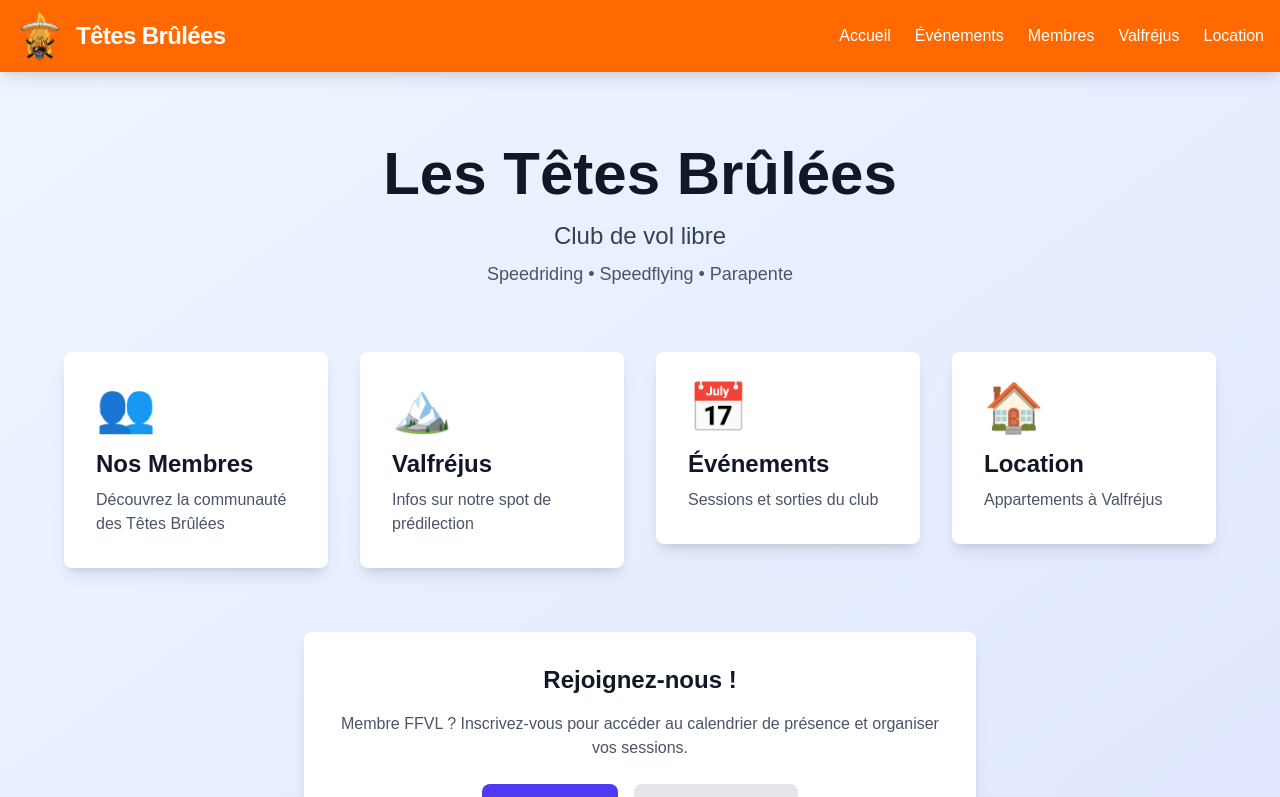
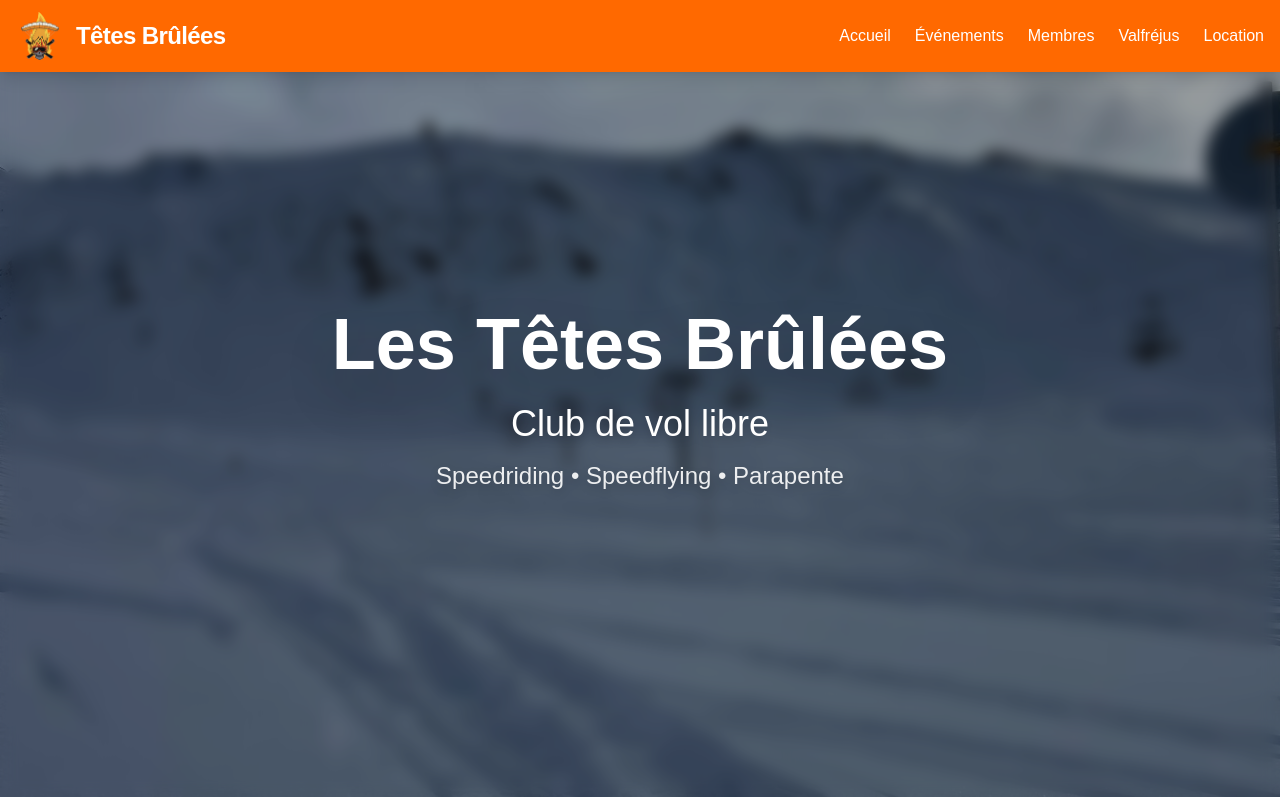
Before and after one commit to clementsbt/tetes-brulees, a Next.js app: page / in a window 1280 px wide. Shown: the top 797 px of the page. Built offline with nearby package versions, Linux system fonts and the light colour scheme.

Commit message:
Refonte page accueil : hero plein écran avec photo montagne en fond

```diff
--- a/app/page.tsx
+++ b/app/page.tsx
@@ -1,21 +1,39 @@
 import Link from 'next/link';
+import Image from 'next/image';
 
 export default function HomePage() {
   return (
-    <div className="min-h-screen bg-gradient-to-br from-blue-50 to-indigo-100 pt-20">
-      <div className="container mx-auto px-4 py-16">
-        {/* Hero Section */}
-        <div className="text-center mb-16">
-          <h1 className="text-6xl font-bold text-gray-900 mb-4">
+    <div className="min-h-screen bg-gradient-to-br from-blue-50 to-indigo-100">
+      {/* Hero Section avec image de fond */}
+      <div className="relative h-screen flex items-center justify-center">
+        {/* Image de fond */}
+        <Image
+          src="/hero-mountain.jpg"
+          alt="Montagne enneigée"
+          fill
+          className="object-cover"
+          priority
+        />
+
+        {/* Overlay avec blur */}
+        <div className="absolute inset-0 bg-black/30 backdrop-blur-sm" />
+
+        {/* Contenu du hero */}
+        <div className="relative z-10 text-center px-4">
+          <h1 className="text-6xl md:text-7xl font-bold text-white mb-6 drop-shadow-2xl">
             Les Têtes Brûlées
           </h1>
-          <p className="text-2xl text-gray-700 mb-2">
+          <p className="text-3xl md:text-4xl text-white mb-4 drop-shadow-lg">
             Club de vol libre
           </p>
-          <p className="text-lg text-gray-600">
+          <p className="text-xl md:text-2xl text-white/90 drop-shadow-lg">
             Speedriding • Speedflying • Parapente
           </p>
         </div>
+      </div>
+
+      {/* Section des cartes */}
+      <div className="container mx-auto px-4 py-16">
 
         {/* Navigation Cards */}
         <div className="grid md:grid-cols-2 lg:grid-cols-4 gap-8 max-w-6xl mx-auto">
@@ -73,7 +91,7 @@ export default function HomePage() {
         </div>
 
         {/* CTA Section */}
-        <div className="text-center mt-16">
+        <div className="text-center mt-16 mb-16">
           <div className="bg-white rounded-lg shadow-lg p-8 max-w-2xl mx-auto">
             <h3 className="text-2xl font-bold text-gray-900 mb-4">
               Rejoignez-nous !
```
Also changed, not shown: public/hero-mountain.jpg (added).
